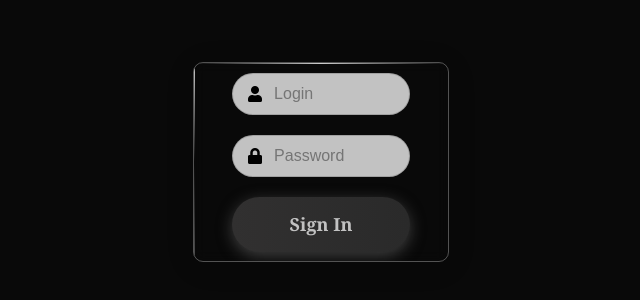
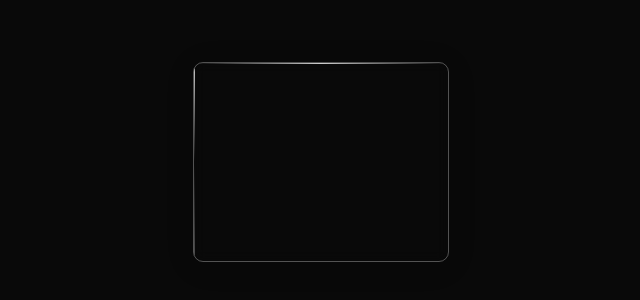
Before and after one commit to Fikv/Ariseth, an Angular app in the folder ariseth-web/: page /login in a window 1280 px wide. Shown: the part 238-538 px from the top of the page, without its empty margins (319-959 px from the left). Built offline with nearby package versions, Linux system fonts and the light colour scheme.

Commit message:
feat: preparation for FE development

```diff
--- a/ariseth-web/src/app/components/login-view/login-view.component.css
+++ b/ariseth-web/src/app/components/login-view/login-view.component.css
@@ -92,40 +92,3 @@ body, html {
   font-size: 16px;
   outline: none;
 }
-
-.btn-hover {
-  width: 70%;
-  font-family: "Georgia", serif;
-  font-size: 18px;
-  font-weight: 600;
-  color: rgb(194, 194, 194);
-  cursor: pointer;
-  height: 55px;
-  text-align:center;
-  border: none;
-  background-size: 300% 100%;
-
-  border-radius: 50px;
-  moz-transition: all .4s ease-in-out;
-  -o-transition: all .4s ease-in-out;
-  -webkit-transition: all .4s ease-in-out;
-  transition: all .4s ease-in-out;
-}
-
-.btn-hover:hover {
-  background-position: 100% 0;
-  moz-transition: all .4s ease-in-out;
-  -o-transition: all .4s ease-in-out;
-  -webkit-transition: all .4s ease-in-out;
-  transition: all .4s ease-in-out;
-}
-
-.btn-hover:focus {
-  outline: none;
-}
-
-.btn-hover {
-  text-align: center;
-  background-image: linear-gradient(to right, #313030, #2a2a2a, #a6a6a6, #919191);
-  box-shadow: 0 4px 15px 0 rgba(80, 80, 80, 0.75);
-}
--- a/ariseth-web/src/app/components/login-view/login-view.component.html
+++ b/ariseth-web/src/app/components/login-view/login-view.component.html
@@ -1,13 +1,4 @@
 <div class="container">
   <form class="loginForm">
-    <div class="inputWrapper">
-      <i class="fas fa-user"></i>
-      <input type="text" placeholder="Login">
-    </div>
-    <div class="inputWrapper">
-      <i class="fas fa-lock"></i>
-      <input type="password" placeholder="Password">
-    </div>
-    <button class="btn-hover" type="submit">Sign In</button>
   </form>
 </div>
```
